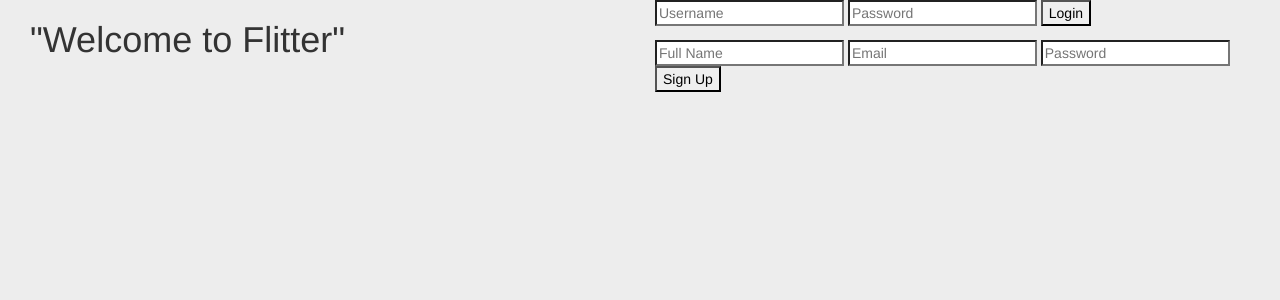
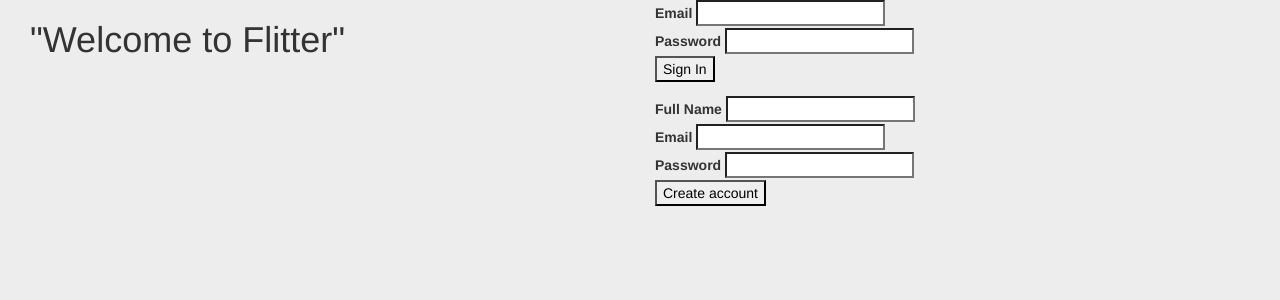
Before and after one commit to kevonc/Flitter, a Flask app: page / in a window 1280 px wide. Shown: the part 60-360 px from the top of the page. Run offline with Flask 2, Linux system fonts and the light colour scheme.

Commit message:
Implemented signup form, signin form and respective templates

```diff
--- a/app/__init__.py
+++ b/app/__init__.py
@@ -6,3 +6,5 @@ app.config.from_object('config')
 db = SQLAlchemy(app)
 
 from app import views, models
+from models import db
+db.init_app(app)
--- /dev/null
+++ b/app/forms.py
@@ -0,0 +1,42 @@
+from flask_wtf import Form
+from wtforms import TextField, TextAreaField, SubmitField, validators, ValidationError, PasswordField
+from models import db, User
+
+class SignupForm(Form):
+  fullname = TextField("Full Name",  [validators.Required("Please enter your full name.")])
+  email = TextField("Email",  [validators.Required("Please enter your email address."), validators.Email("Please enter your email address.")])
+  password = PasswordField('Password', [validators.Required("Please enter a password.")])
+  submit = SubmitField("Create account")
+
+  def __init__(self, *args, **kwargs):
+    Form.__init__(self, *args, **kwargs)
+
+  def validate(self):
+    if not Form.validate(self):
+      return False
+
+    user = User.query.filter_by(email = self.email.data.lower()).first()
+    if user:
+      self.email.errors.append("That email is already taken")
+      return False
+    else:
+      return True
+
+class SigninForm(Form):
+  email = TextField("Email",  [validators.Required("Please enter your email address."), validators.Email("Please enter your email address.")])
+  password = PasswordField('Password', [validators.Required("Please enter a password.")])
+  submit = SubmitField("Sign In")
+
+  def __init__(self, *args, **kwargs):
+    Form.__init__(self, *args, **kwargs)
+
+  def validate(self):
+    if not Form.validate(self):
+      return False
+
+    user = User.query.filter_by(email = self.email.data.lower()).first()
+    if user and user.check_password(self.password.data):
+      return True
+    else:
+      self.email.errors.append("Invalid e-mail or password")
+      return False
--- a/app/templates/index.html
+++ b/app/templates/index.html
@@ -6,18 +6,34 @@
     </div>
     <div class="col-md-6">
       <div class="form login">
-        <form action="{{ url_for('login') }}" method=post>
-          <input type=text name=username placeholder=Username>
-          <input type=text name=password placeholder=Password>
-          <input type=submit value=Login>
+        <form action="{{ url_for('signin') }}" method=post>
+          {{ signinform.email.label }}
+          {{ signinform.email }}
+          <br>
+
+          {{ signinform.password.label }}
+          {{ signinform.password }}
+          <br>
+
+          {{ signinform.submit }}
         </form>
       </div>
       <div class="form signup">
         <form action="{{ url_for('signup') }}" method=post>
-          <input type=text name=fullname placeholder='Full Name'>
-          <input type=text name=email placeholder=Email>
-          <input type=text name=password placeholder=Password>
-          <input type=submit value='Sign Up'>
+
+          {{ signupform.fullname.label }}
+          {{ signupform.fullname }}
+          <br>
+
+          {{ signupform.email.label }}
+          {{ signupform.email }}
+          <br>
+
+          {{ signupform.password.label }}
+          {{ signupform.password }}
+          <br>
+
+          {{ signupform.submit }}
         </form>
     </div>
   </div>
--- a/app/views.py
+++ b/app/views.py
@@ -1,25 +1,45 @@
 import sqlite3
-from flask import render_template, redirect, url_for, request, g
+from flask import render_template, redirect, url_for, request, g, flash, session
+from forms import SignupForm, SigninForm
 from app import app
-from models import User
+from models import db, User
+
+app.secret_key = 'development key'
 
 @app.route('/')
 def index():
-    return render_template('index.html')
-
-@app.route('/login', methods=['GET', 'POST'])
-def login():
-    return redirect(url_for('show_posts'))
+    signupform = SignupForm()
+    signinform = SigninForm()
+    return render_template('index.html', signupform=signupform, signinform=signinform)
 
 @app.route('/signup', methods=['POST'])
 def signup():
-    fullname = request.form['fullname']
-    email = request.form['email']
-    password = request.form['password']
-    u = models.User(fullname='kevin', email='kc@gmail.com', password=1234)
-    db.session.add(u)
-    db.session.commit()
+  signupform = SignupForm()
+  signinform = SigninForm()
+
+  if request.method == 'POST':
+    if signupform.validate() == False:
+      return render_template('index.html', signupform=signupform, signinform=signinform)
+    else:
+      newuser = User(signupform.fullname.data, signupform.email.data, signupform.password.data)
+      db.session.add(newuser)
+      db.session.commit()
+
+      session['email'] = newuser.email
+      return redirect(url_for('index'))
+
+@app.route('/signin', methods=['POST'])
+def signin():
+    signupform = SignupForm()
+    signinform = SigninForm()
     return redirect(url_for('show_posts'))
+
+@app.route('/signout')
+def signout():
+    if 'email' not in session:
+        return redirect(url_for('index'))
+    session.pop('email', None)
+    return redirect(url_for('index'))
 
 @app.route('/flitter')
 def show_posts():
```
Also changed, not shown: app/models.py (+18 -1 lines), 4 other files.
